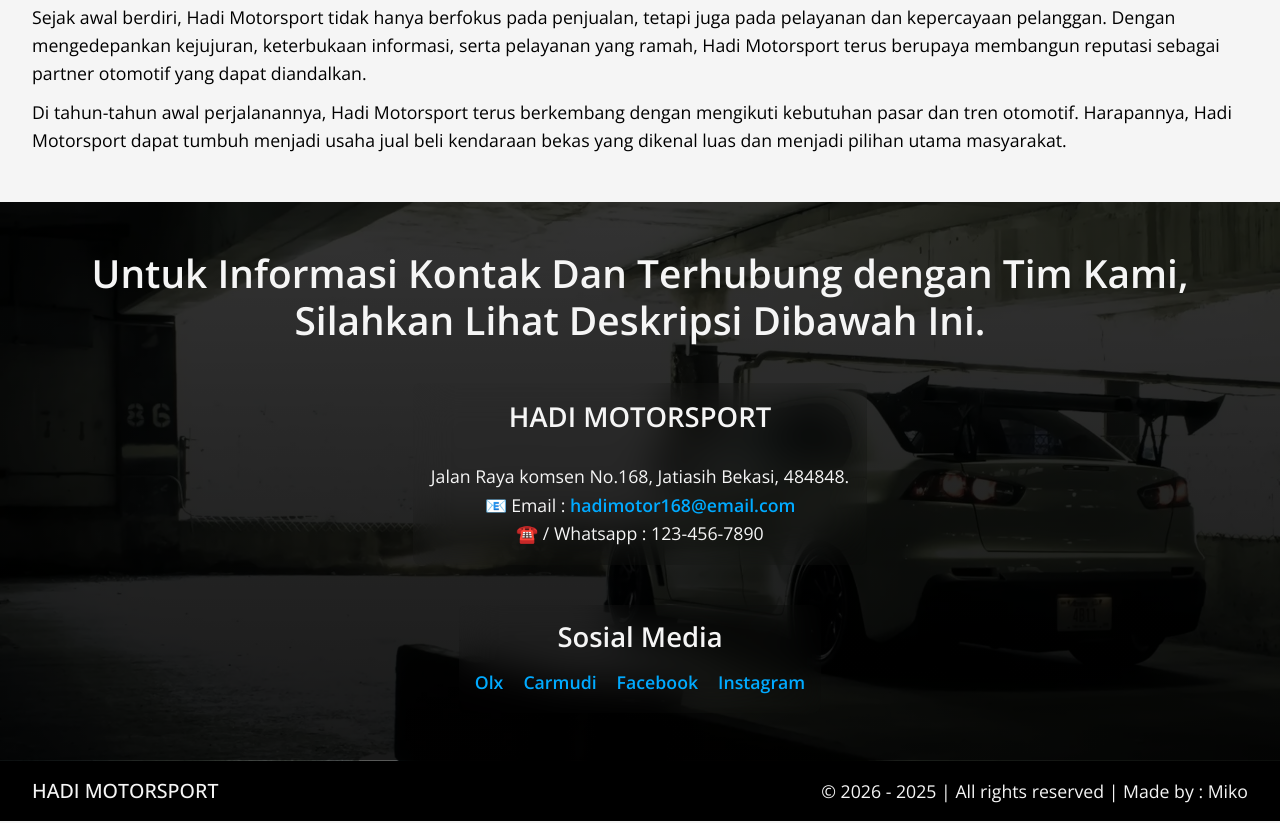
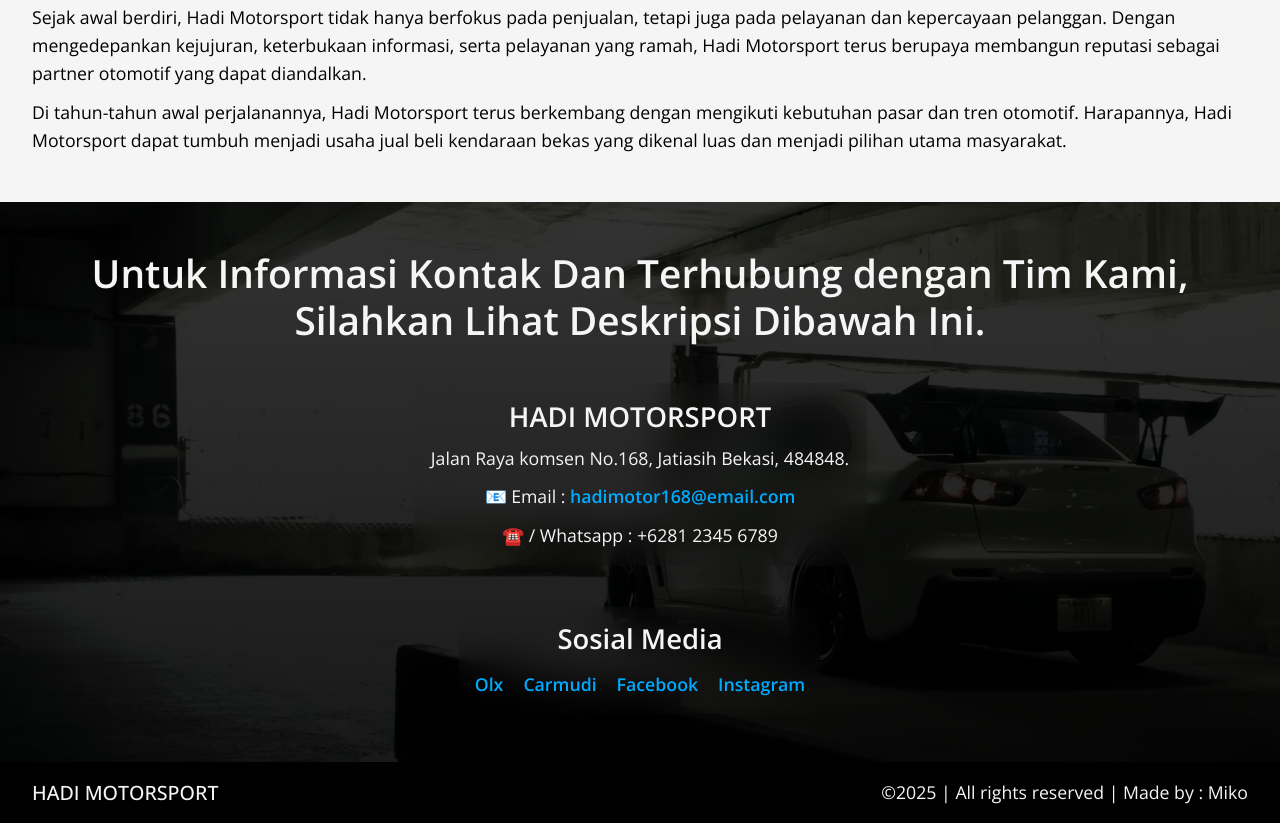
Before and after one commit to mikoprm/Hadi-Motorsport, a plain HTML site: page index.html in a window 1280 px wide. Shown: the part 4106-4929 px from the top of the page. Drawn offline with nearby package versions, Linux system fonts and the light colour scheme.

Commit message:
add new style

```diff
--- a/index.html
+++ b/index.html
@@ -3,7 +3,7 @@
   <head>
     <meta charset="UTF-8" />
     <meta name="viewport" content="width=device-width, initial-scale=1.0" />
-    <link rel="icon" type="image/svg+xml" href="./assets/icon-hms.jpg">
+    <link rel="icon" type="image/svg+xml" href="./assets/icon-hms.jpg" />
     <title>Hadi Motorsport</title>
     <meta
       name="description"
@@ -345,21 +345,20 @@
               <br />
               Silahkan Lihat Deskripsi Dibawah Ini.
             </h2>
-            <address class="contact__address">
+            <address class="contact__address grid gap-1">
               <h3 class="h4">HADI MOTORSPORT</h3>
-              <br />
-              Jalan Raya komsen No.168, Jatiasih Bekasi, 484848.
-              <br />
-              📧 Email :
-              <a href="mailto:#" class="link contact__email"
-                >hadimotor168@email.com</a
-              >
-              <br />
-              ☎ / Whatsapp : 123-456-7890
+              <p>Jalan Raya komsen No.168, Jatiasih Bekasi, 484848.</p>
+              <p>
+                📧 Email :
+                <a href="mailto:#" class="link contact__email"
+                  >hadimotor168@email.com</a
+                >
+              </p>
+              <p>☎ / Whatsapp : +6281 2345 6789</p>
             </address>
             <div class="contact__social grid gap-base">
               <h3 class="h4">Sosial Media</h3>
-              <ul class="contact__media flex wrap gap-2">
+              <ul class="contact__media flex-evenly-center wrap gap-2">
                 <li><a href="#" class="link">Olx</a></li>
                 <li><a href="#" class="link">Carmudi</a></li>
                 <li><a href="#" class="link">Facebook</a></li>
@@ -374,8 +373,7 @@
       <div class="wrapper-contents footer flex-between-center wrap gap-1">
         <a href="/" class="logo" title="Back to Home">HADI MOTORSPORT</a>
         <p>
-          © 2026 - <span id="copyright"></span> | All rights reserved | Made by
-          : Miko
+          ©<span id="copyright"></span> | All rights reserved | Made by : Miko
         </p>
       </div>
     </footer>
--- a/style.css
+++ b/style.css
@@ -605,6 +605,10 @@ main,
     border-radius: var(--size-small-base);
 }
 
+.contact__address {
+    display: grid;
+}
+
 .contact__media {
     margin-inline: auto;
     row-gap: var(--size-small-base);
```
